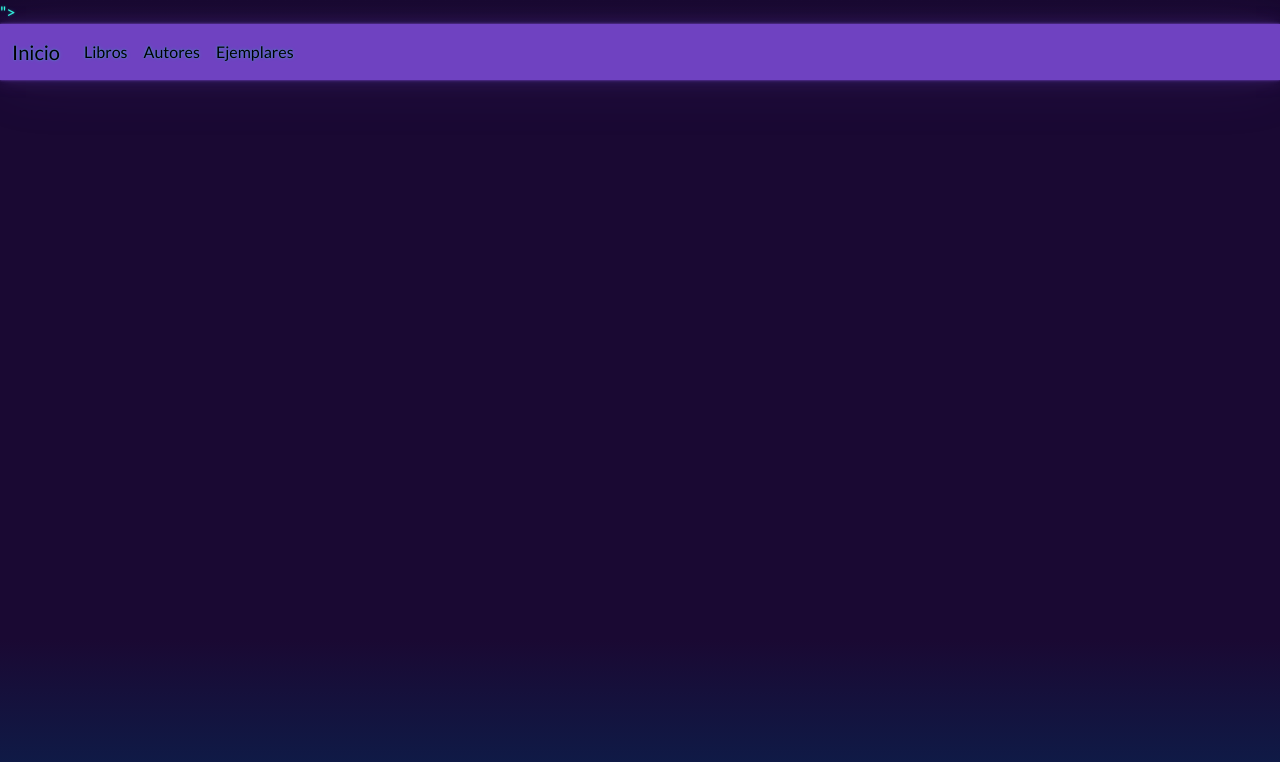
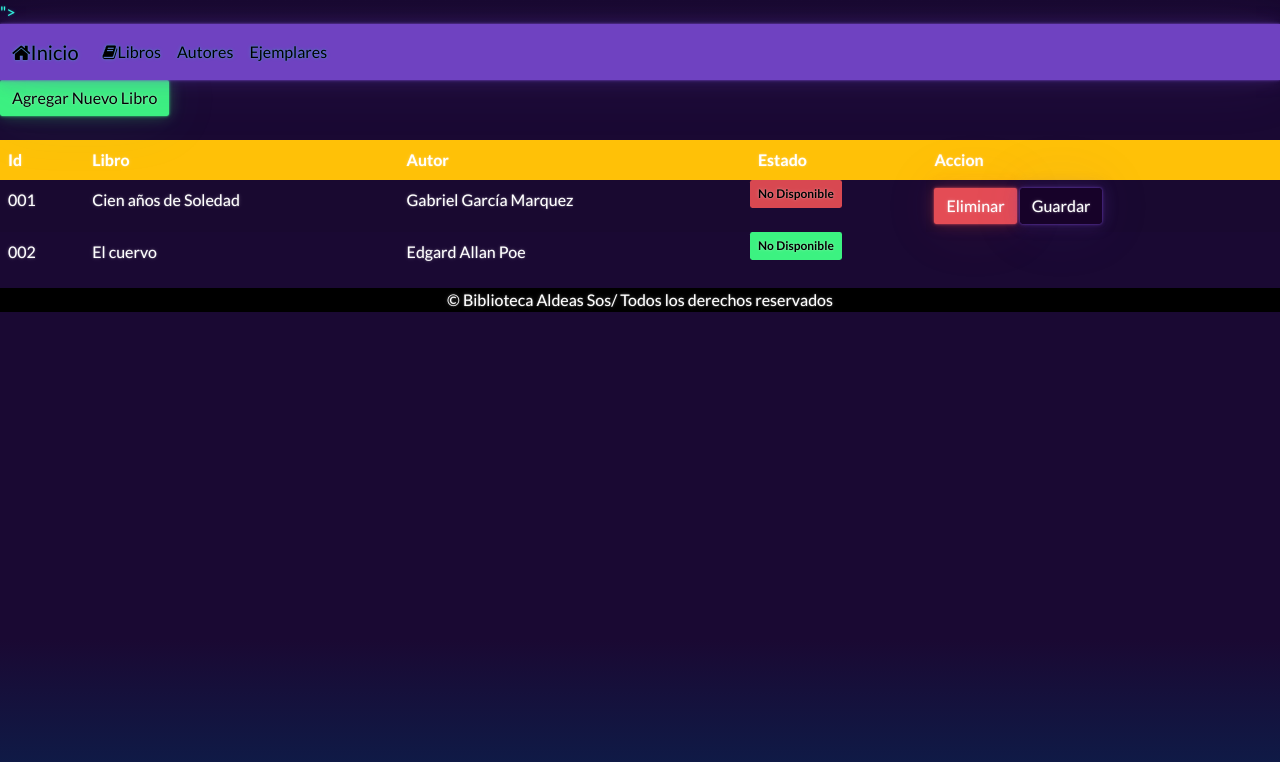
Before and after one commit to SidKna/MeGustaTuLimonAgrio, a plain HTML site: page Libros.html in a window 1280 px wide. Drawn offline with Linux system fonts and the light colour scheme.

Commit message:
Segundo Commit

```diff
--- a/Libros.html
+++ b/Libros.html
@@ -11,14 +11,14 @@
 <body>
         <nav class="navbar navbar-expand-sm navbar-light bg-primary">
             <div class="container-fluid">
-                <a class="navbar-brand" href="./index.html">Inicio</a>
+                <a class="navbar-brand" href="./index.html"> <i class="fa fa-home" aria-hidden="true"> </i>Inicio</a>
                 <button class="navbar-toggler" type="button" data-toggle="collapse" data-target="#navbarID"
                     aria-controls="navbarID" aria-expanded="false" aria-label="Toggle navigation">
                     <span class="navbar-toggler-icon"></span>
                 </button>
                 <div class="collapse navbar-collapse" id="navbarID">
                     <div class="navbar-nav">
-                        <a class="nav-link active" aria-current="page" href="./Libros.html">Libros</a>
+                        <a class="nav-link active" aria-current="page" href="./Libros.html">  <i class="fa fa-book" aria-hidden="true"></i>Libros</a>
                         <a class="nav-link active" aria-current="page" href="#">Autores</a>
                         <a class="nav-link active" aria-current="page" href="#">Ejemplares</a>
 
@@ -27,5 +27,73 @@
             </div>
         </nav>
 
+
+        <div class="table table-borderless table-secondary table-striped">
+    <button class="btn btn-success text-black"> Agregar Nuevo Libro  </button>
+    <br>
+    <br>
+
+    <table class="table table-borderless table-striped">
+        <thead class="mt-4 table-warning">
+            <th>Id</th>
+            <th>Libro</th>
+            <th>Autor</th>
+            <th>Estado</th>
+            <th>Accion</th>
+
+        </thead>
+
+
+        <tbody>
+            <tr>
+
+            <td>001</td>
+            <td>Cien años de Soledad</td>
+            <td>Gabriel García Marquez</td>
+            <td class=" badge bg-danger text-black">
+                No Disponible
+            </td>
+            <td>
+                <button class="btn btn-danger">Eliminar</button>
+                <button class="btn btn-dark">Guardar</button>
+            </td>
+
+
+            </tr>
+
+
+            <tr>
+
+            <td>002</td>
+            <td>El cuervo</td>
+            <td>Edgard Allan Poe</td>
+            <td class=" badge bg-success text-black">
+                No Disponible
+            </td>
+
+
+            </tr>
+
+
+
+
+
+
+        </tbody>
+
+
+    </table>
+
+
+        </div>
+
 </body>
+
+
+
+
+<footer class="bg-black text-white text-center">
+    &copy; Biblioteca Aldeas Sos/ Todos los derechos reservados
+</footer>
+
 </html>
```
Also changed, not shown: index.html (+9 -3 lines), Biblio.jpg (added).
